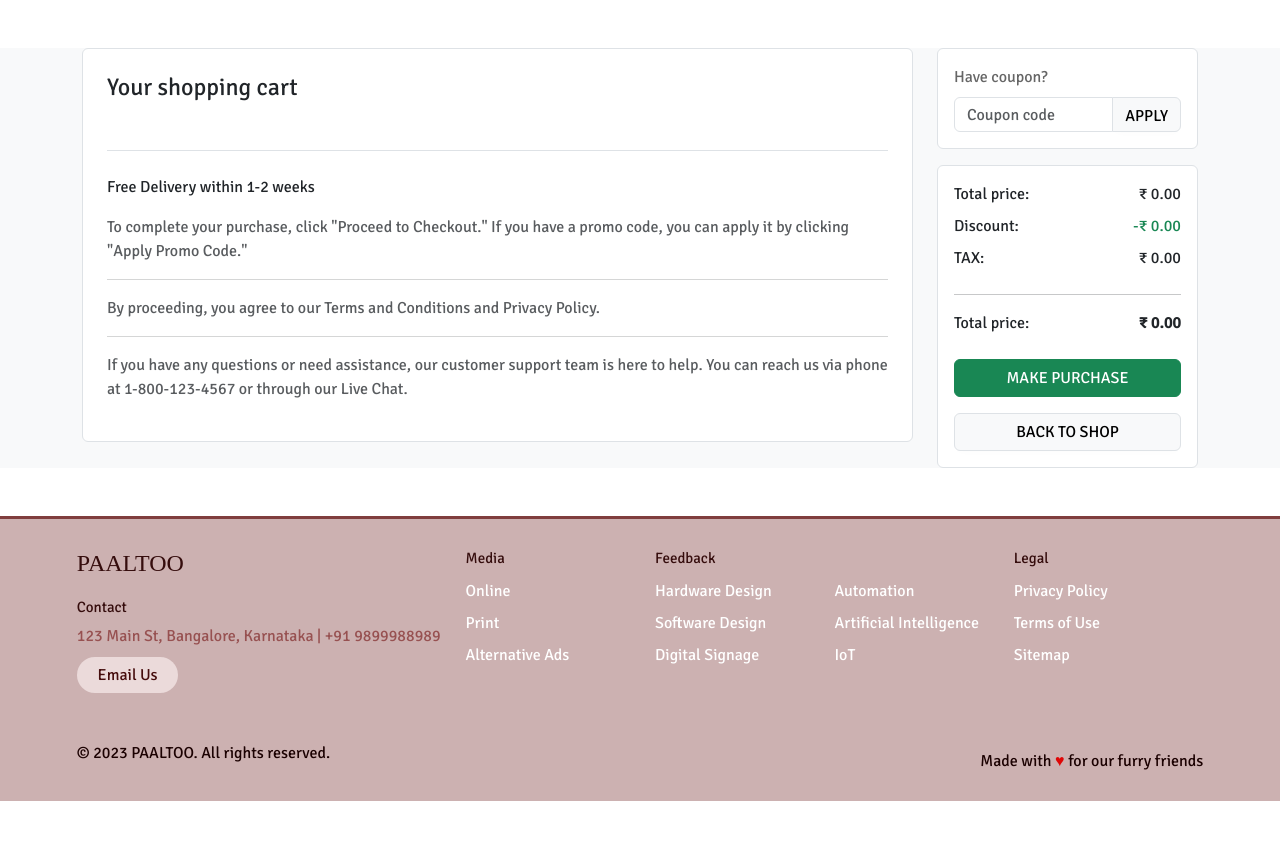
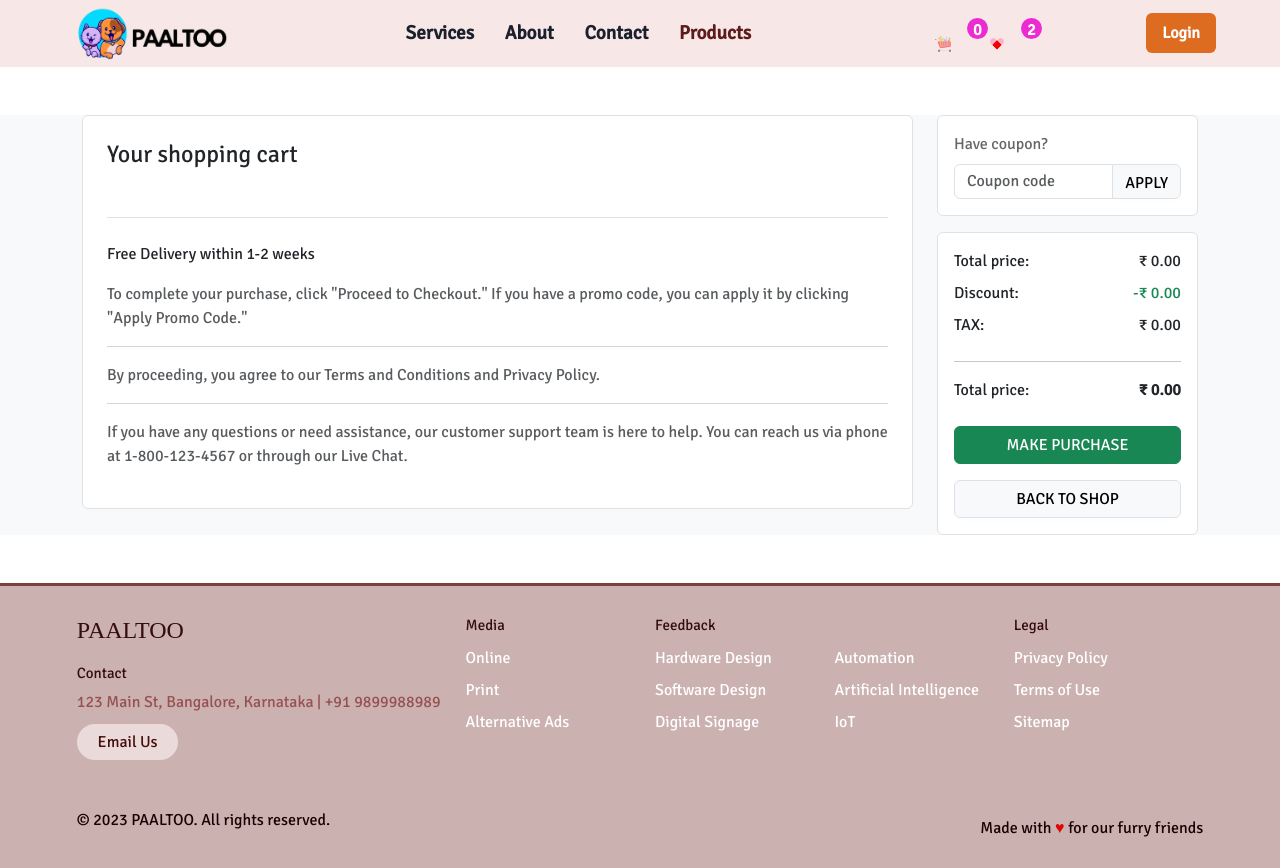
Before and after one commit to CODEwithSANKETj/vivid-roll-405, a React (Vite) app: page /cart in a window 1280 px wide. Before the commit the page ends 801 px from the top, so only its background shows below. Built offline with nearby package versions, Linux system fonts and the light colour scheme.

Commit message:
finalPush

```diff
--- a/src/Components/Navbar.jsx
+++ b/src/Components/Navbar.jsx
@@ -36,7 +36,7 @@ function Navbar() {
           <HamburgerIcon onClick={() => setIsHamburgerOpen(true)} />
         </div>
 
-        <div className="logoSection" onClick={scrollToTop}>
+        <div className="logoSection" onClick={()=>navigate("/")}>
           <img src={logo} alt="PAALTOO Logo" />
         </div>
 
@@ -107,7 +107,7 @@ function Navbar() {
       </div>
 
       <div className="Navbar">
-        <div className="logoSection" onClick={scrollToTop}>
+        <div className="logoSection" onClick={()=>navigate("/")}>
           <img src={logo} alt="PAALTOO Logo" />
         </div>
         <div className="linksSection">
--- a/src/Components/Product_details.jsx
+++ b/src/Components/Product_details.jsx
@@ -8,6 +8,7 @@ import store from '../Redux/store';
 import { addToCart, calculate, changequantity } from '../Redux/Prod_redux/actions';
 import { useToast } from '@chakra-ui/react';
 import Footer from './Footer';
+import Navbar from './Navbar';
 function ProductDetails() {
   const [zoomPosition, setZoomPosition] = useState({ x: 0, y: 0 });
   const toast = useToast();
@@ -80,6 +81,7 @@ function ProductDetails() {
   return (
 
     <div>
+      <Navbar/>
       <Div>
       <Left_div>
 
--- a/src/Pages/Cart.jsx
+++ b/src/Pages/Cart.jsx
@@ -4,6 +4,7 @@ import Cart_item from '../Components/Cart_item';
 import store from '../Redux/store';
 import { useNavigate } from 'react-router-dom';
 import Footer from '../Components/Footer';
+import Navbar from '../Components/Navbar';
 export default function Cart() {
   const dispatch = useDispatch()
   const cartData = useSelector((store)=>store.cart);
@@ -13,7 +14,7 @@ export default function Cart() {
 
   return (
     <div className='App'>
-
+      <Navbar/>
       <section class="bg-light my-5">
         <div class="container">
           <div class="row">
--- a/src/Pages/PaymentPage.jsx
+++ b/src/Pages/PaymentPage.jsx
@@ -21,6 +21,7 @@ import { useLocation, useNavigate } from "react-router-dom";
 import { useDispatch, useSelector } from "react-redux";
 import { empty } from "../Redux/Prod_redux/actions";
 import Footer from "../Components/Footer";
+import Navbar from "../Components/Navbar";
 export const Paymentpage = () => {
   const [email, setemail] = useState(false);
   const [otp, setotp] = useState("");
@@ -90,6 +91,7 @@ export const Paymentpage = () => {
   const finalRef = useRef(null);
   return (
     <div>
+      <Navbar/>
       <DIV>
       <div className="maincontainer" style={{ paddingTop: "50px" }}>
         <h1 style={{ textAlign: "center", marginBottom: "20px" }}>Checkout</h1>
--- a/src/Pages/Product_list.jsx
+++ b/src/Pages/Product_list.jsx
@@ -258,7 +258,7 @@ function Product_list() {
         </PaginationButton>
       </Pagination>
 
-      <Footer/>
+      {/* <Footer/> */}
 
 
       </Main_Div>
--- a/src/Pages/Service.jsx
+++ b/src/Pages/Service.jsx
@@ -6,6 +6,8 @@ import { Card, CardHeader, CardBody,Image,Stack,Heading,Text,Button,
 import "../CSS/service.css";
 import Service_cart from '../Components/Service_cart';
 import { useParams } from 'react-router-dom';
+import Navbar from '../Components/Navbar';
+import Footer from '../Components/Footer';
 
 
 const Service= () => {
@@ -35,6 +37,7 @@ const Service= () => {
 
   return (
     <div className='mainPage'>
+      <Navbar/>
       <div className='service-img'>
         <img src='https://www.fetchpetcare.com/wp-content/uploads/2023/08/hero.png'  />
       </div>
@@ -64,7 +67,7 @@ const Service= () => {
 
 
 
-
+       <Footer/>
 
 
     </div>
```
